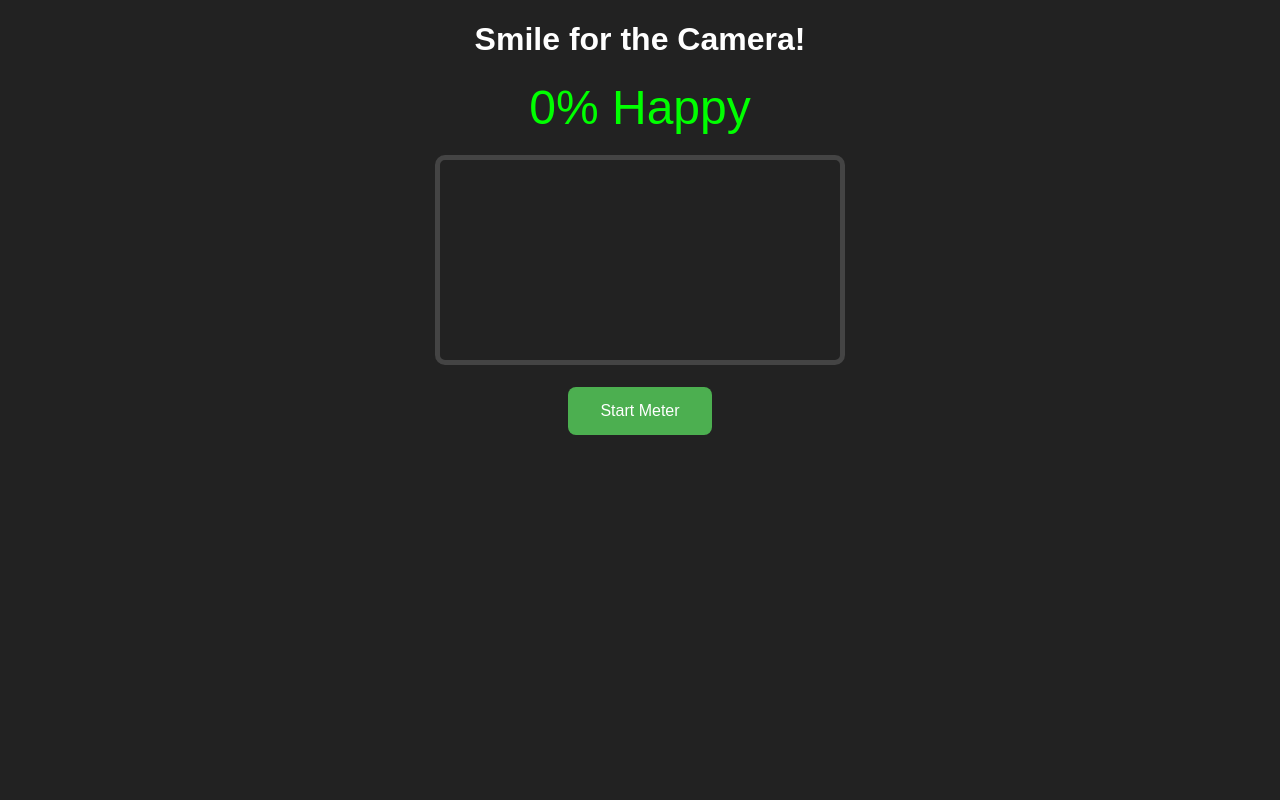
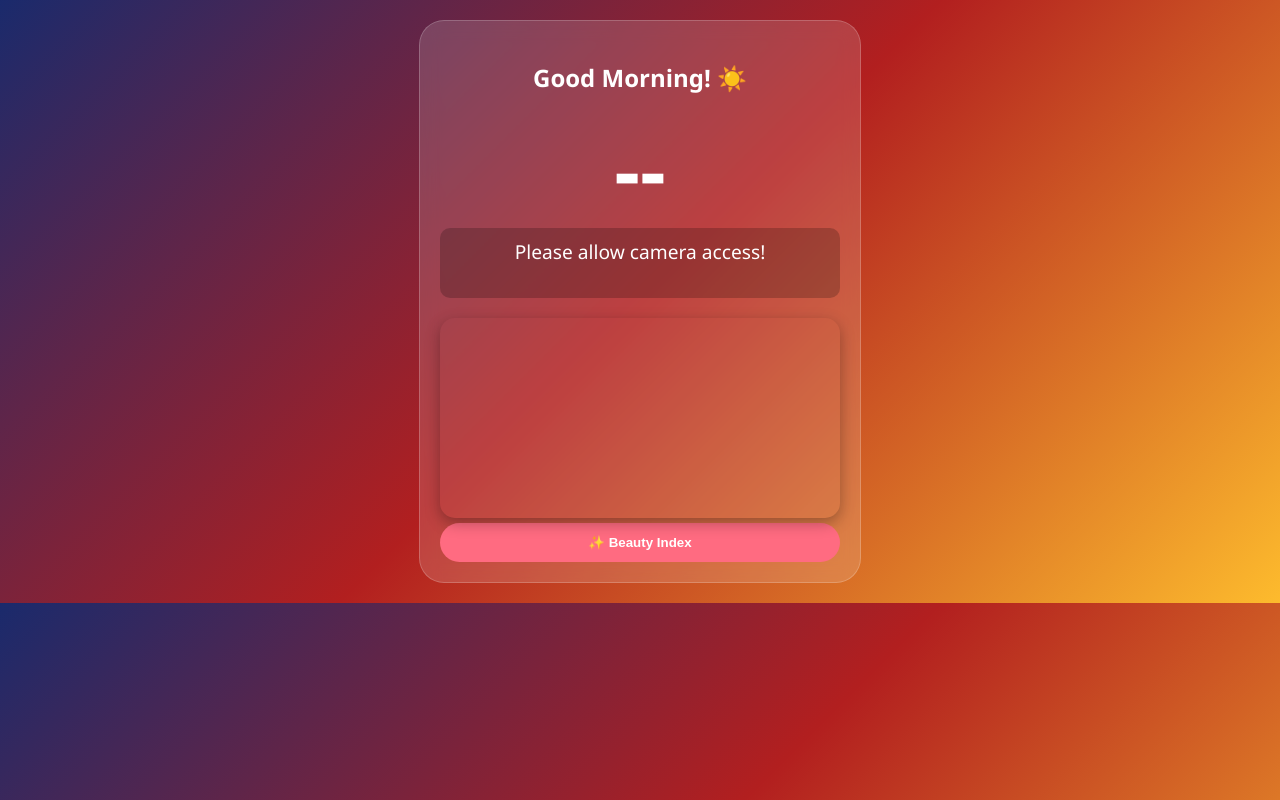
Before and after one commit to BitBreach01/Happiness-Indicator, a plain HTML site: page index.html in a window 1280 px wide. Drawn offline with Linux system fonts and the light colour scheme.

Commit message:
Add files via upload

```diff
--- a/index.html
+++ b/index.html
@@ -1,52 +1,125 @@
 <!DOCTYPE html>
-<html>
+<html lang="hi">
 <head>
-    <title>Happiness Meter</title>
+    <meta charset="UTF-8">
+    <meta name="viewport" content="width=device-width, initial-scale=1.0">
+    <title>Automatic Happiness Meter</title>
     <script src="https://cdn.jsdelivr.net/npm/@vladmandic/face-api/dist/face-api.js"></script>
     <style>
-        body { font-family: sans-serif; text-align: center; background: #222; color: white; }
-        #video { border: 5px solid #444; border-radius: 10px; width: 90%; max-width: 400px; }
-        #score { font-size: 3rem; margin: 20px; color: #00ff00; }
-        .btn { background: #4CAF50; border: none; color: white; padding: 15px 32px; font-size: 16px; border-radius: 8px; cursor: pointer; }
+        body {
+            font-family: 'Segoe UI', sans-serif;
+            text-align: center;
+            background: linear-gradient(135deg, #1a2a6c, #b21f1f, #fdbb2d);
+            color: white;
+            margin: 0;
+            padding: 20px;
+            overflow: hidden;
+        }
+        .container {
+            background: rgba(255, 255, 255, 0.15);
+            padding: 20px;
+            border-radius: 25px;
+            backdrop-filter: blur(10px);
+            max-width: 400px;
+            margin: auto;
+            border: 1px solid rgba(255,255,255,0.2);
+        }
+        #video {
+            border-radius: 15px;
+            width: 100%;
+            transform: scaleX(-1);
+            box-shadow: 0 5px 15px rgba(0,0,0,0.3);
+            margin-top: 10px;
+        }
+        #score-display {
+            font-size: 5rem;
+            font-weight: 900;
+            margin: 5px 0;
+        }
+        #hindi-quote {
+            font-size: 1.2rem;
+            min-height: 50px;
+            color: #fff;
+            background: rgba(0,0,0,0.2);
+            padding: 10px;
+            border-radius: 10px;
+            margin-bottom: 10px;
+        }
+        .beauty-btn {
+            background: #ff6b81;
+            color: white;
+            border: none;
+            padding: 12px 25px;
+            border-radius: 50px;
+            font-weight: bold;
+            cursor: pointer;
+            width: 100%;
+        }
     </style>
 </head>
-<body>
+<body onload="initApp()">
 
-    <h1>Smile for the Camera!</h1>
-    <div id="score">0% Happy</div>
+    <div class="container">
+        <h2 id="greeting">नमस्ते</h2>
+        <div id="score-display">--</div>
+        <div id="hindi-quote">AI Loading... Please wait</div>
+
         <video id="video" autoplay muted playsinline></video>
-    <br><br>
-    <button class="btn" onclick="startApp()">Start Meter</button>
+
+        <button class="beauty-btn" onclick="alert('AI Analysis: आप आज 100% सुंदर लग रहे हैं! ✨')">✨ Beauty Index</button>
+    </div>
 
     <script>
-        async function startApp() {
         const video = document.getElementById('video');
-            const scoreDiv = document.getElementById('score');
+        const scoreDiv = document.getElementById('score-display');
+        const quoteDiv = document.getElementById('hindi-quote');
+        const greetingDiv = document.getElementById('greeting');
 
-            // 1. Load the AI Models
-            scoreDiv.innerText = "Loading AI...";
+        // Automatic Greeting
+        const hour = new Date().getHours();
+        if (hour < 12) greetingDiv.innerText = "Good Morning! ☀️";
+        else if (hour < 17) greetingDiv.innerText = "Good Afternoon! ☕";
+        else greetingDiv.innerText = "Good Evening! 🌙";
+
+        async function initApp() {
+            try {
+                // 1. Load AI Models Automatically
                 await faceapi.nets.tinyFaceDetector.loadFromUri('https://cdn.jsdelivr.net/npm/@vladmandic/face-api/model/');
                 await faceapi.nets.faceExpressionNet.loadFromUri('https://cdn.jsdelivr.net/npm/@vladmandic/face-api/model/');
 
-            // 2. Access the Phone Camera
+                // 2. Request Camera Automatically
                 const stream = await navigator.mediaDevices.getUserMedia({ video: {} });
                 video.srcObject = stream;
 
-            // 3. Detect Happiness every 500ms
-            setInterval(async () => {
+                quoteDiv.innerText = "Ready! Smile please 😊";
+                runDetection();
+            } catch (err) {
+                quoteDiv.innerText = "Please allow camera access!";
+                console.error(err);
+            }
+        }
+
+        async function runDetection() {
             const detections = await faceapi.detectAllFaces(video, new faceapi.TinyFaceDetectorOptions()).withFaceExpressions();
 
             if (detections.length > 0) {
                 const happyScore = detections[0].expressions.happy;
                 const percent = Math.round(happyScore * 100);
-                    scoreDiv.innerText = percent + "% Happy";
 
-                    // Change color based on score
-                    if(percent > 70) scoreDiv.style.color = "#00ff00"; // Bright Green
-                    else if(percent > 30) scoreDiv.style.color = "#ffff00"; // Yellow
-                    else scoreDiv.style.color = "#ff0000"; // Red
+                scoreDiv.innerText = percent + "%";
+
+                if (percent < 30) {
+                    quoteDiv.innerText = "मुस्कुराइए, आप बहुत सुंदर हैं! 😊";
+                    scoreDiv.style.color = "#ff6b6b";
+                } else if (percent < 70) {
+                    quoteDiv.innerText = "Good! आपकी मुस्कान बढ़ रही है। ✨";
+                    scoreDiv.style.color = "#ffd93d";
+                } else {
+                    quoteDiv.innerText = "शानदार! आपकी खुशी अनमोल है। 😍";
+                    scoreDiv.style.color = "#4ef3e1";
                 }
-            }, 500);
+            }
+            requestAnimationFrame(runDetection);
         }
     </script>
 </body>
```
Lines whose indentation alone changed are shown as unchanged.
